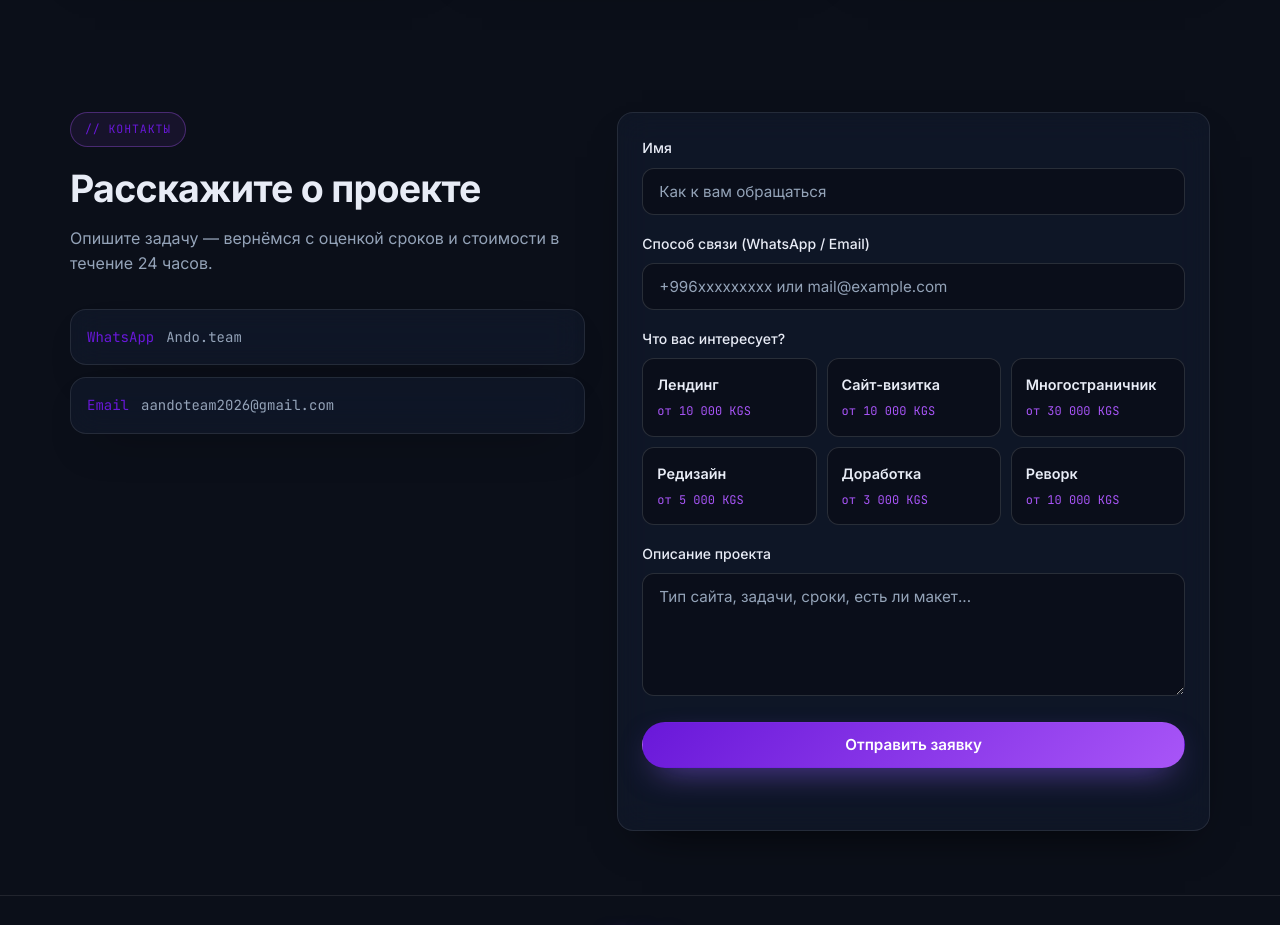
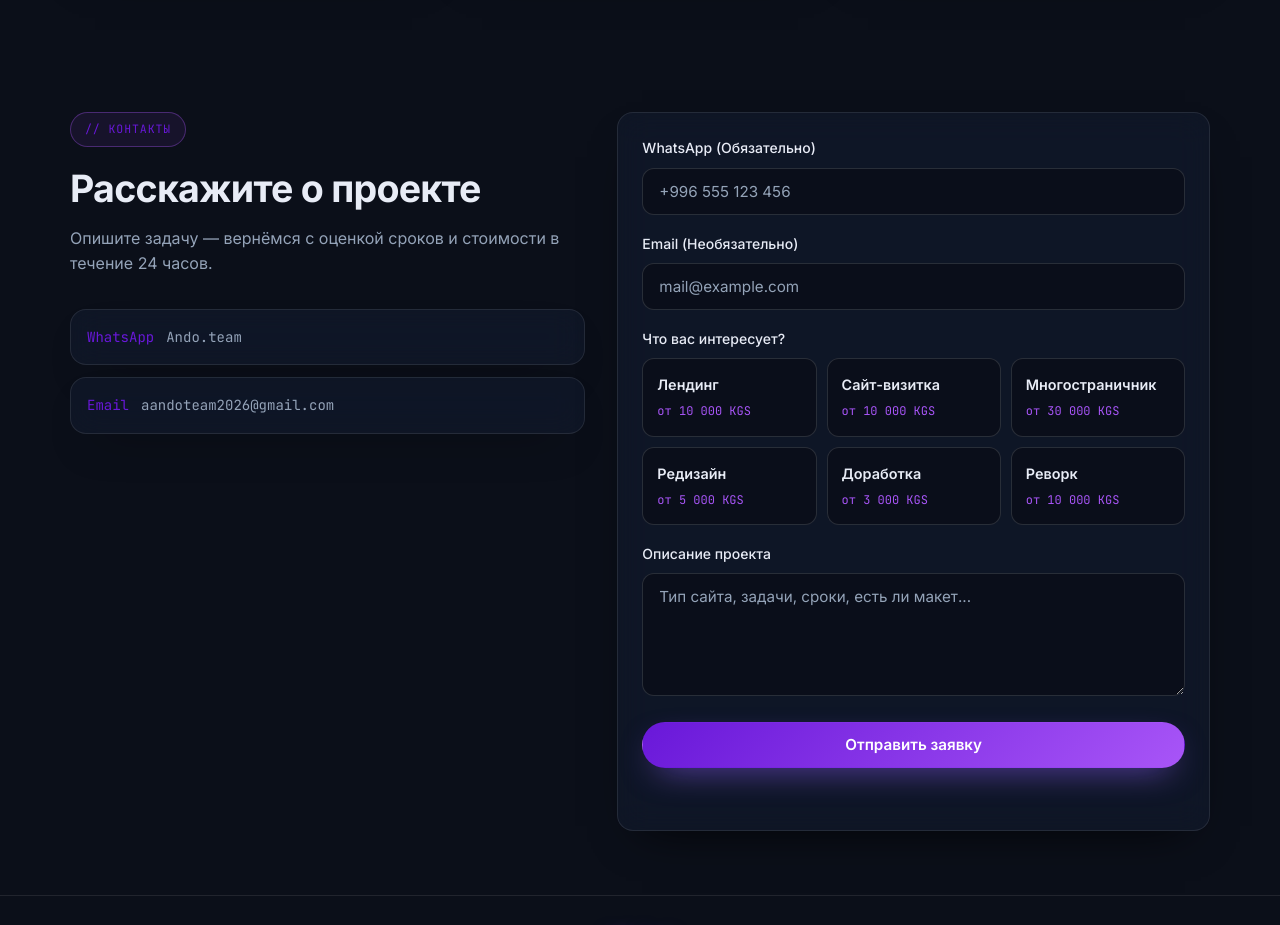
Before and after one commit to AzaFrontDev/A-O-Team, a website: page index.html in a window 1280 px wide. Shown: the part 2880-3805 px from the top of the page. Drawn offline with Linux system fonts and the light colour scheme.

Commit message:
Enhance contact form with WhatsApp and Email inputs
Added WhatsApp and Email fields to contact form.

```diff
--- a/index.html
+++ b/index.html
@@ -331,17 +331,26 @@
           </div>
 <form class="card form reveal" id="contact-form" novalidate>
            <div class="form__field">
-              <label class="form__label" for="name">Имя</label>
-              <input class="input" id="name" name="name" required placeholder="Как к вам обращаться" />
-            </div>
-            <div class="form__field">
-              <label class="form__label" for="contact">Способ связи (WhatsApp / Email)</label>
+  <label class="form__label" for="whatsapp">WhatsApp (Обязательно)</label>
   <input
     class="input"
-                id="contact"
-                name="contact"
+    id="whatsapp"
+    name="whatsapp"
+    type="tel"
     required
-                placeholder="+996xxxxxxxxx или mail@example.com"
+    placeholder="+996 555 123 456"
+    pattern="^\+996[0-9]{9}$"
+  />
+</div>
+
+<div class="form__field">
+  <label class="form__label" for="email">Email (Необязательно)</label>
+  <input
+    class="input"
+    id="email"
+    name="email"
+    type="email"
+    placeholder="mail@example.com"
   />
 </div>
 
```
Lines whose indentation alone changed are shown as unchanged.
